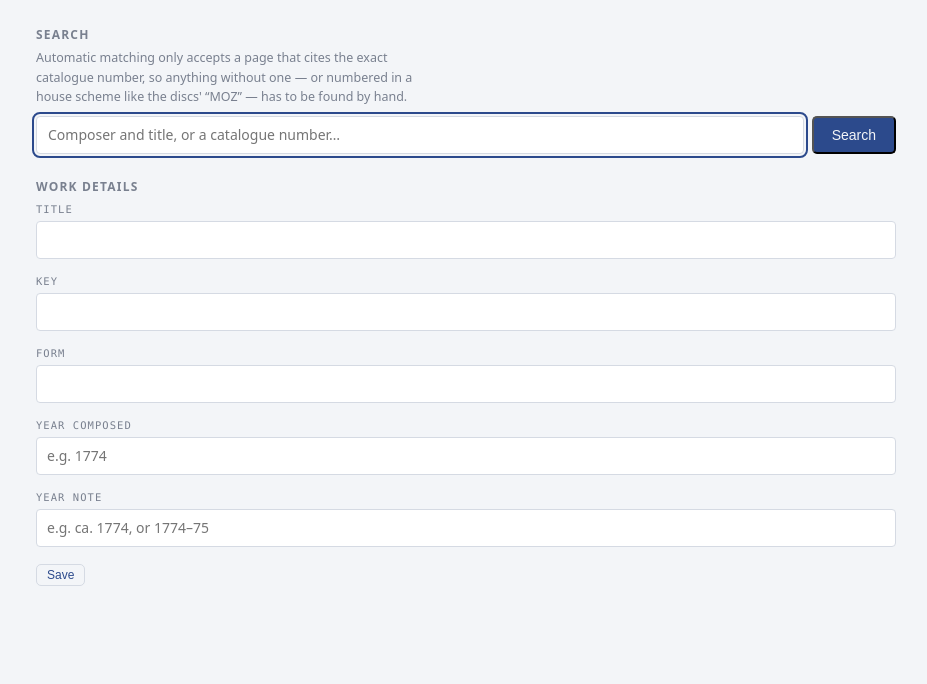
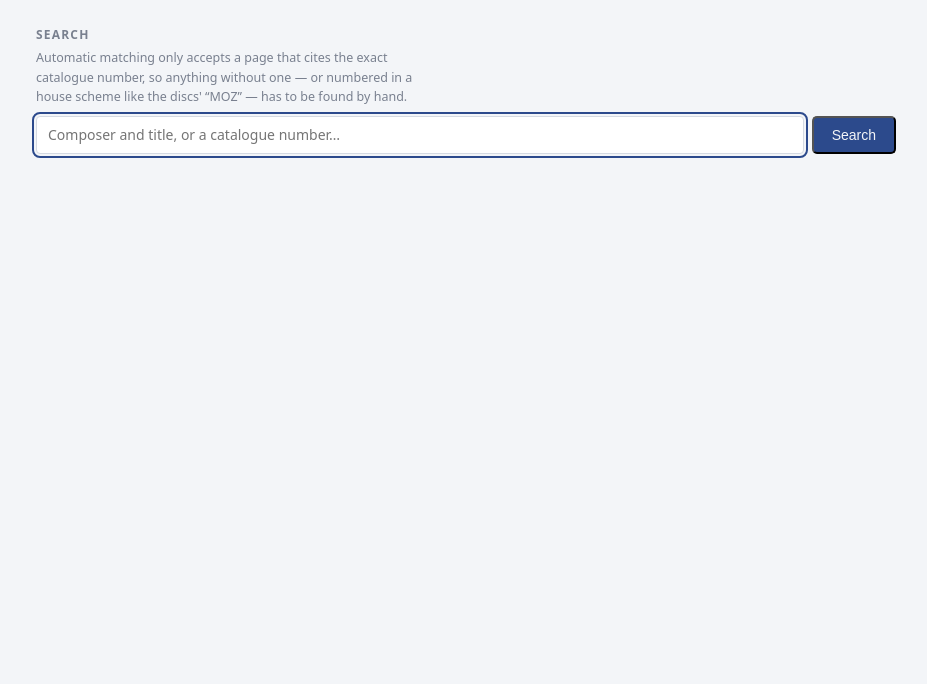
Before and after one commit to stanstrup/sheetmusicshelf, a FastAPI app: template src/sms/templates/work.html in a window 1280 px wide. Shown: the part 211-895 px from the top of the page, without its empty margins (174-1101 px from the left). After the commit the page ends 369 px from the top, so only its background shows below. Run offline with FastAPI, Linux system fonts and the light colour scheme; the template is opened without the code that fills it, so the values that code supplies are empty; parts of the project's set-up code (start-up, migrations or seed data) failed here and were passed over.

Commit message:
remove: Work details edit form from canonical sources page
The review page is the right place to edit piece fields; the work page
is for linking canonical sources, not for re-editing metadata.

Co-Authored-By: Claude Sonnet 4.6 <noreply@anthropic.com>
Claude-Session: https://claude.ai/code/session_014f5UJ477Fjc4QpkQ87pN2u

```diff
--- a/src/sms/templates/work.html
+++ b/src/sms/templates/work.html
@@ -140,35 +140,6 @@
     {% endif %}
   </section>
 
-  <section class="canonical">
-    <h2>Work details</h2>
-    <form method="post" action="/work/{{ work.id }}/edit" class="work-edit-form">
-      <div class="field">
-        <label for="we_title">Title</label>
-        <input id="we_title" name="title" value="{{ work.title or '' }}" autocomplete="off">
-      </div>
-      <div class="field">
-        <label for="we_key">Key</label>
-        <input id="we_key" name="music_key" value="{{ work.music_key or '' }}" autocomplete="off">
-      </div>
-      <div class="field">
-        <label for="we_form">Form</label>
-        <input id="we_form" name="form" value="{{ work.form or '' }}" autocomplete="off">
-      </div>
-      <div class="field">
-        <label for="we_year">Year composed</label>
-        <input id="we_year" name="year" value="{{ work.year or '' }}" autocomplete="off"
-               placeholder="e.g. 1774">
-      </div>
-      <div class="field">
-        <label for="we_year_note">Year note</label>
-        <input id="we_year_note" name="year_note" value="{{ work.year_note or '' }}" autocomplete="off"
-               placeholder="e.g. ca. 1774, or 1774–75">
-      </div>
-      <p><button class="button ghost small" type="submit">Save</button></p>
-    </form>
-  </section>
-
   {% if pieces %}
     {# A work whose movements sit in separate files is not the same thing as
        a work held in several editions, and calling both "copies" hides which
```
